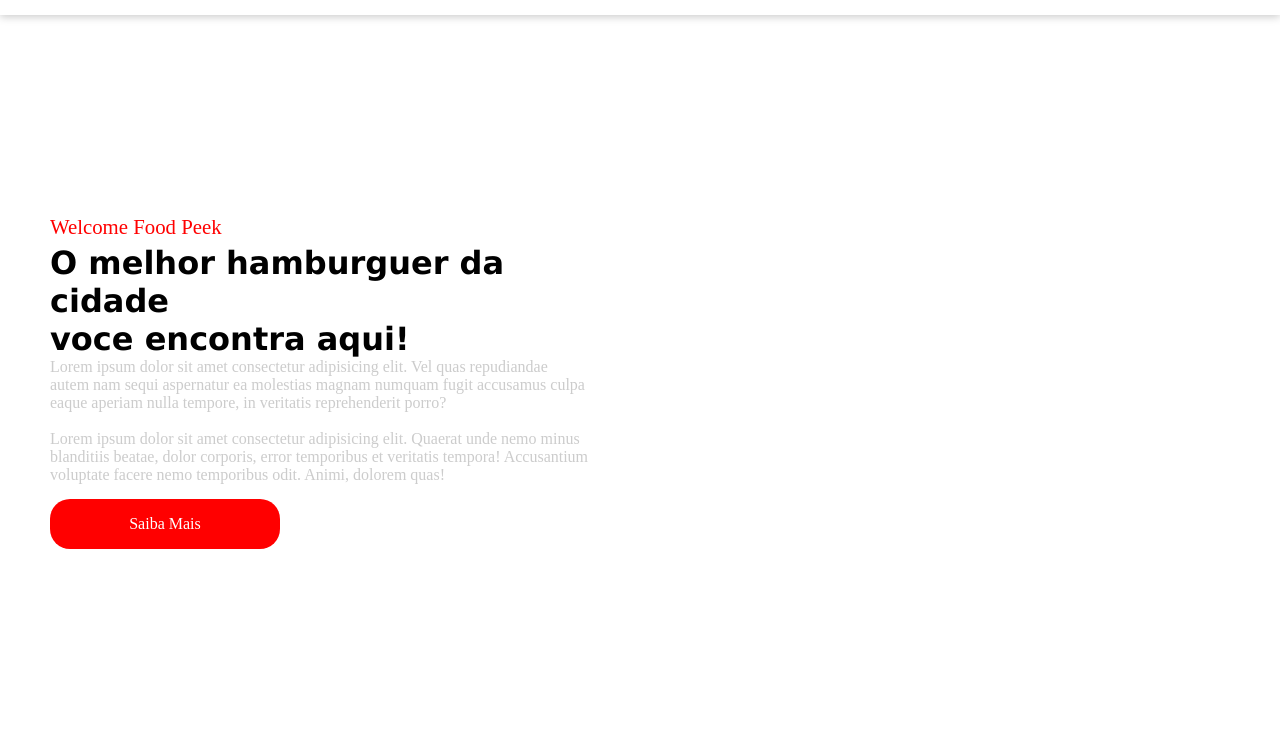
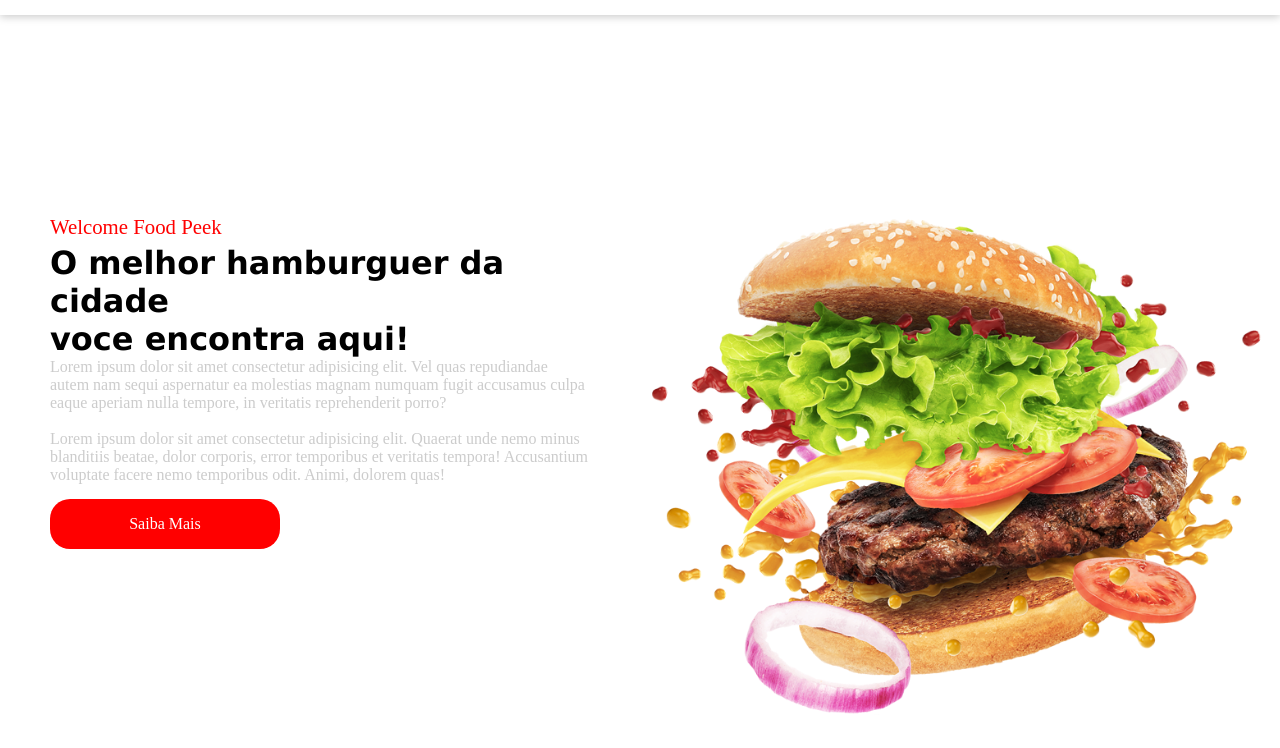
Before and after one commit to meugit204/SITE-Food-Peek.github.io, a plain HTML site: page index.html in a window 1280 px wide. Shown: the part 52-800 px from the top of the page. Drawn offline with nearby package versions, Linux system fonts and the light colour scheme.

Commit message:
Update style.css

```diff
--- a/css/style.css
+++ b/css/style.css
@@ -169,7 +169,7 @@ p:first-child {
     height: 500px;
     max-width: 50%;
     min-width: 320px;
-    background-image: url(img/hamburguer.png);
+    background-image: url(../img/hamburguer.png);
     background-repeat: no-repeat;
     background-position: center;
     background-size: contain;
```
